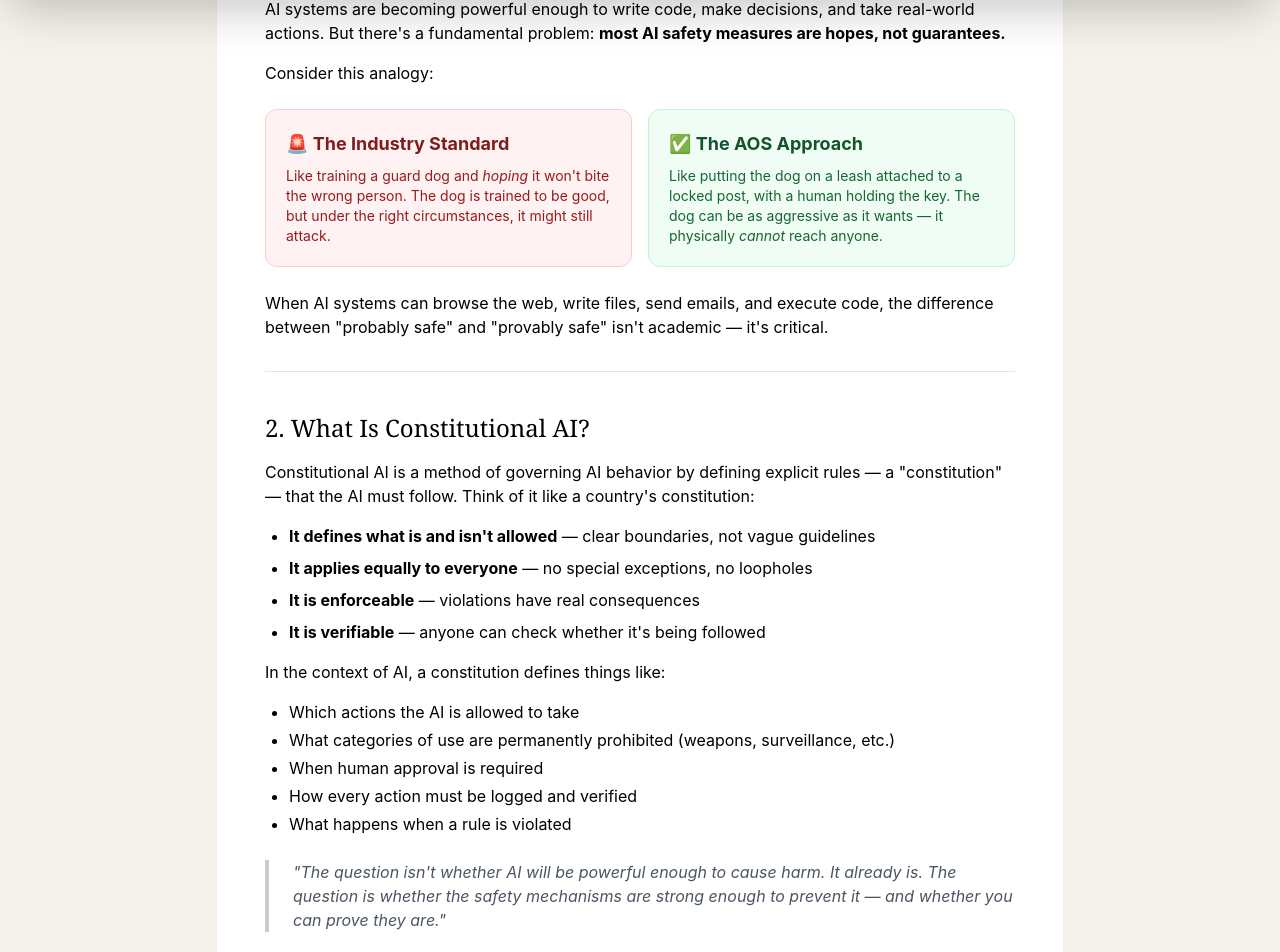
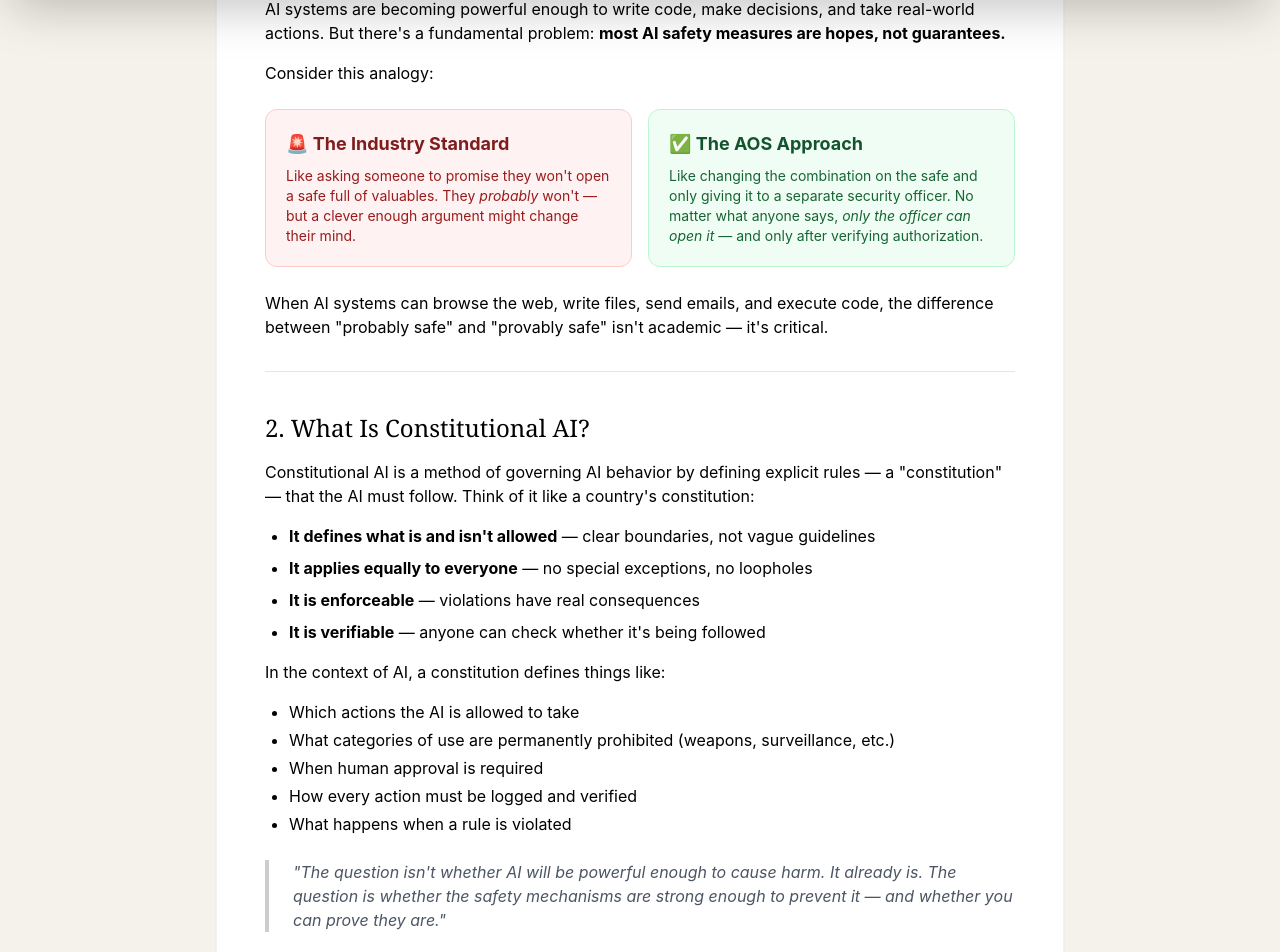
Before and after one commit to genesalvatore/aos-evidence.com, a React (Vite) app: page /learn/constitutional-ai in a window 1280 px wide. Shown: the part 807-1759 px from the top of the page. Built offline with nearby package versions, Linux system fonts and the light colour scheme.

Commit message:
Replace dog analogy with safe/vault analogy in Constitutional AI primer

```diff
--- a/src/pages/UnderstandingConstitutionalAI.tsx
+++ b/src/pages/UnderstandingConstitutionalAI.tsx
@@ -133,11 +133,11 @@ export default function UnderstandingConstitutionalAI() {
                 <div className="grid md:grid-cols-2 gap-4 my-6">
                     <div className="p-5 rounded-xl border border-red-200 bg-red-50">
                         <div className="text-lg font-bold text-red-900 mb-2">🚨 The Industry Standard</div>
-                        <p className="text-sm text-red-800">Like training a guard dog and <em>hoping</em> it won't bite the wrong person. The dog is trained to be good, but under the right circumstances, it might still attack.</p>
+                        <p className="text-sm text-red-800">Like asking someone to promise they won't open a safe full of valuables. They <em>probably</em> won't — but a clever enough argument might change their mind.</p>
                     </div>
                     <div className="p-5 rounded-xl border border-green-200 bg-green-50">
                         <div className="text-lg font-bold text-green-900 mb-2">✅ The AOS Approach</div>
-                        <p className="text-sm text-green-800">Like putting the dog on a leash attached to a locked post, with a human holding the key. The dog can be as aggressive as it wants — it physically <em>cannot</em> reach anyone.</p>
+                        <p className="text-sm text-green-800">Like changing the combination on the safe and only giving it to a separate security officer. No matter what anyone says, <em>only the officer can open it</em> — and only after verifying authorization.</p>
                     </div>
                 </div>
 
@@ -444,7 +444,7 @@ export default function UnderstandingConstitutionalAI() {
                     </div>
                     <div>
                         <h3 className="font-bold mb-2">What about Anthropic's "Constitutional AI"? Isn't that the same thing?</h3>
-                        <p className="text-gray-600 text-sm">Anthropic's Constitutional AI is a <em>training method</em> — it uses a constitution to guide RLHF training, making the AI more likely to follow rules. AOS's Constitutional Governance is an <em>enforcement mechanism</em> — it uses a gate to make rule violations architecturally impossible. The names are similar; the approaches are fundamentally different. Anthropic trains the dog; AOS builds the fence.</p>
+                        <p className="text-gray-600 text-sm">Anthropic's Constitutional AI is a <em>training method</em> — it uses a constitution to guide RLHF training, making the AI more likely to follow rules. AOS's Constitutional Governance is an <em>enforcement mechanism</em> — it uses a gate to make rule violations architecturally impossible. The names are similar; the approaches are fundamentally different. Anthropic persuades; AOS enforces.</p>
                     </div>
                     <div>
                         <h3 className="font-bold mb-2">Can the gate itself be hacked?</h3>
```
